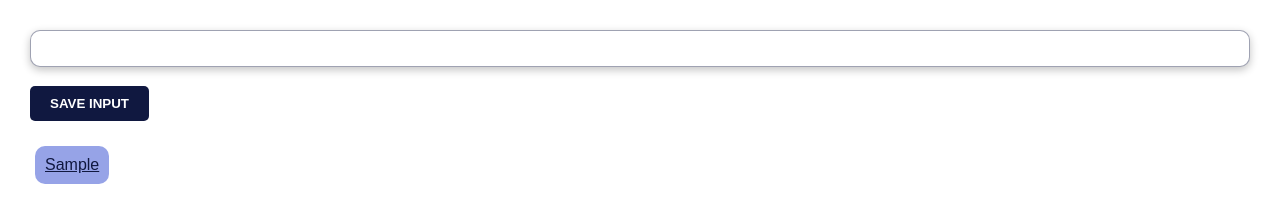
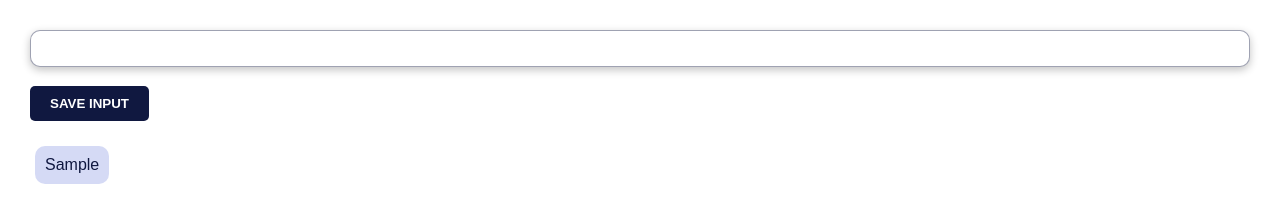
Before and after one commit to Awatanka/chrome-extention-JS, a browser extension: page index.html in a window 1280 px wide. Both pictures are taken after typing "Sample" into the empty fields and a click on the button "SAVE INPUT". Drawn offline with Linux system fonts and the light colour scheme.

Commit message:
Add more style and manifest

```diff
--- a/style.css
+++ b/style.css
@@ -12,6 +12,7 @@ input {
   border-radius: 0.625rem;
   margin-bottom: 4px;
   box-shadow: rgba(0, 0, 0, 0.24) 0px 3px 8px;
+  min-width: 400px;
 }
 
 input:focus {
@@ -41,7 +42,7 @@ ul {
 li {
   margin: 5px;
   list-style: none;
-  background-color: #96a3e7;
+  background-color: rgb(150, 163, 231, 0.4);
   width: max-content;
   padding: 10px;
   border-radius: 10px;
@@ -49,4 +50,6 @@ li {
 
 a {
   color: #101840;
+  cursor: pointer;
+  text-decoration: none;
 }
```
Also changed, not shown: icon.png (added), manifest.json (added).
